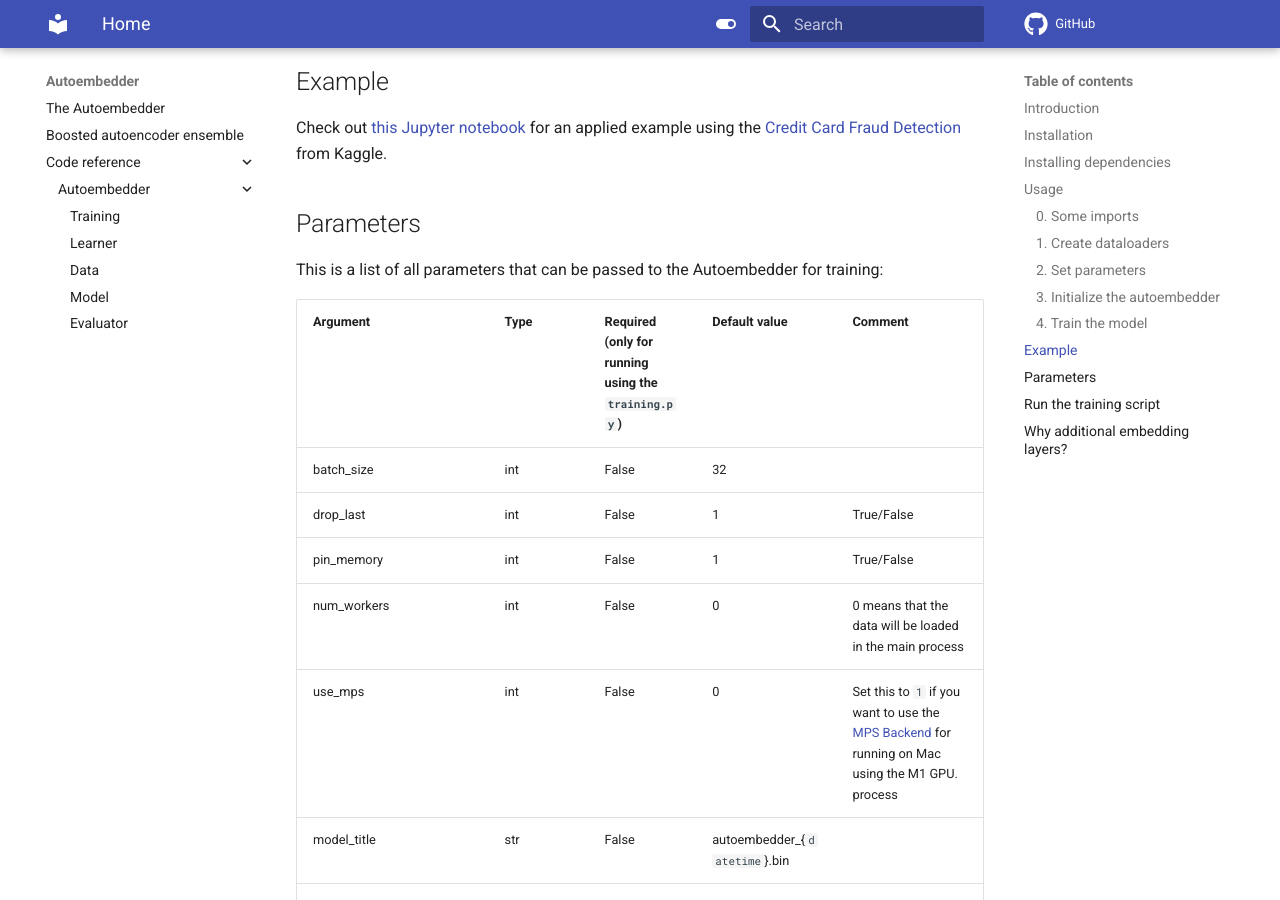
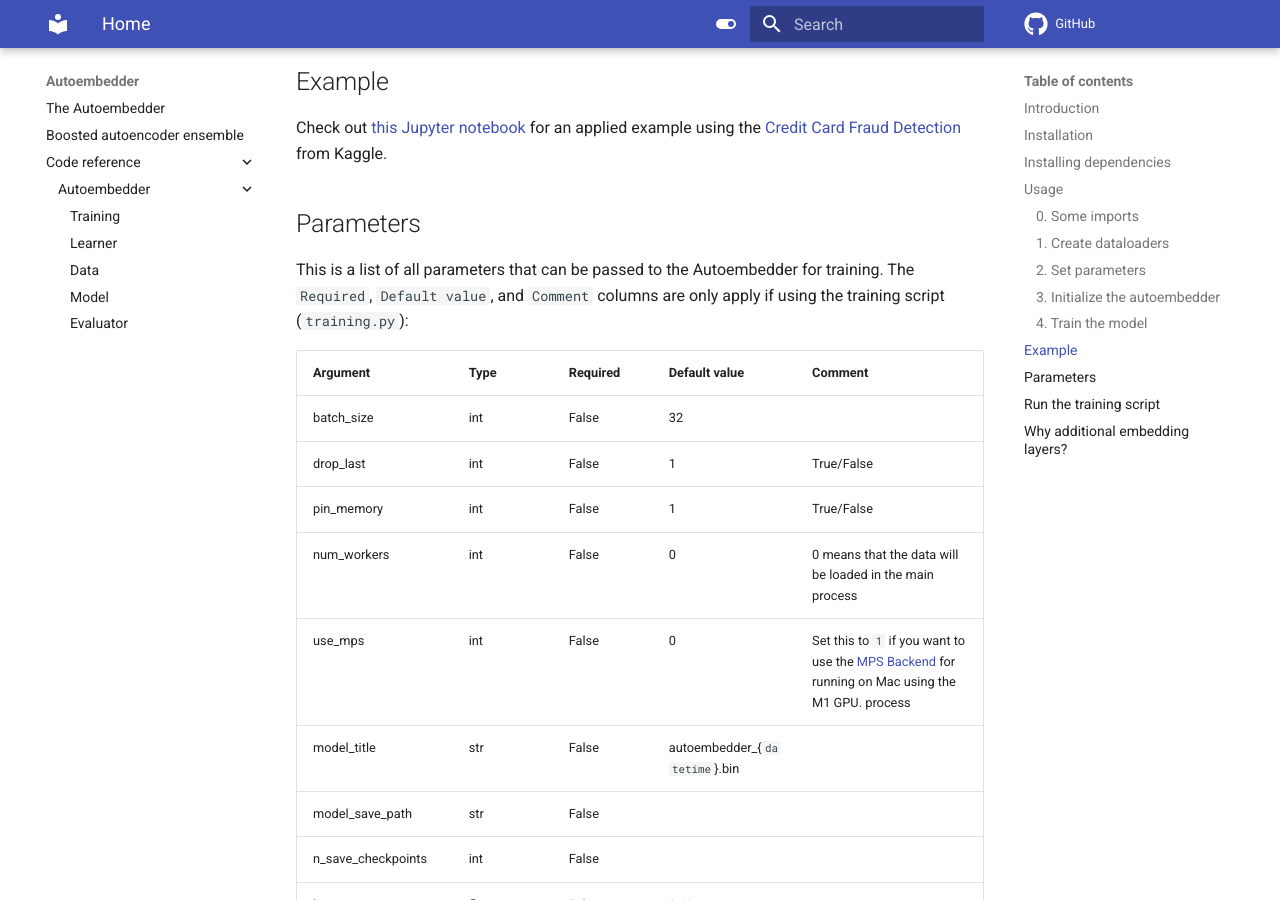
Before and after one commit to chrislemke/autoembedder, an MkDocs documentation site: the page built from docs/README.md, in a window 1280 px wide and 900 px high, scrolled down 2362 px. Built offline with MkDocs 1.6.1 and Material for MkDocs 9.7.7, drawn with Linux system fonts in a browser that asks for light colours; comment, search, counter and statistics services are not loaded; some of the changed text lies outside the part shown.

```diff
--- a/docs/README.md
+++ b/docs/README.md
@@ -72,36 +72,36 @@
 Check out [this Jupyter notebook](https://github.com/chrislemke/autoembedder/blob/main/example.ipynb) for an applied example using the [Credit Card Fraud Detection](https://www.kaggle.com/datasets/mlg-ulb/creditcardfraud) from Kaggle.
 
 ## Parameters
-This is a list of all parameters that can be passed to the Autoembedder for training:
+This is a list of all parameters that can be passed to the Autoembedder for training. The `Required`, `Default value`, and `Comment` columns are only apply if using the training script (`training.py`):
 
-| Argument                           | Type  | Required (only for running using the `training.py`) | Default value               | Comment                                                                                                                                                                                  |
-| ---------------------------------- | ----- | --------------------------------------------------- | --------------------------- | ---------------------------------------------------------------------------------------------------------------------------------------------------------------------------------------- |
-| batch_size                         | int   | False                                               | 32                          |                                                                                                                                                                                          |
-| drop_last                          | int   | False                                               | 1                           | True/False                                                                                                                                                                               |
-| pin_memory                         | int   | False                                               | 1                           | True/False                                                                                                                                                                               |
-| num_workers                        | int   | False                                               | 0                           | 0 means that the data will be loaded in the main process                                                                                                                                 |
-| use_mps                            | int   | False                                               | 0                           | Set this to `1` if you want to use the [MPS Backend](https://pytorch.org/docs/master/notes/mps.html) for running on Mac using the M1 GPU. process                                        |
-| model_title                        | str   | False                                               | autoembedder_{`datetime`}.bin |                                                                                                                                                                                          |
-| model_save_path                    | str   | False                                               |                             |                                                                                                                                                                                          |
-| n_save_checkpoints                 | int   | False                                               |                             |                                                                                                                                                                                          |
-| lr                                 | float | False                                               | 0.001                       |                                                                                                                                                                                          |
-| amsgrad                            | int   | False                                               | 0                           | True/False                                                                                                                                                                               |
-| epochs                             | int   | True                                                |                             |
-| dropout_rate                       | float | False                                               | 0                           | Dropout rate for the dropout layers in the encoder and decoder.                                                                                                                          |
-| layer_bias                         | int   | False                                               | 1                           | True/False                                                                                                                                                                               |  |
-| weight_decay                       | float | False                                               | 0                           |                                                                                                                                                                                          |
-| l1_lambda                          | float | False                                               | 0                           |                                                                                                                                                                                          |
-| xavier_init                        | int   | False                                               | 0                           | True/False
-| activation                        | str   | False                                               | tanh                           | Activation function; either `tanh`, `relu`, `leaky_relu` or `elu`                                                                                                                                                                               |
-| tensorboard_log_path               | str   | False                                               |                             |                                                                                                                                                                                          |
-| trim_eval_errors                   | int   | False                                               | 0                           | Removes the max and min loss when calculating the `mean loss diff` and `median loss diff`. This can be useful if some rows create very high losses.                                      |
-| verbose                            | int   | False                                               | 0                           | Set this to `1` if you want to see the model summary and the validation and evaluation results. set this to `2` if you want to see the training progress bar. `0` means no output.       |
-| target                             | str   | False                                               |                             | The target column. If not set no evaluation will be performed.                                                                                                                           |
-| train_input_path                   | str   | True                                                |                             |                                                                                                                                                                                          |
-| test_input_path                    | str   | True                                                |                             |
-| eval_input_path                    | False | True                                                |                             | Path to the evaluation data. If no path is provided no evaluation will be performed.                                                                                                     |                                                                                                                           |
-| hidden_layer_representation        | str   | True                                                |                             | Contains a string representation of a list of list of integers which represents the hidden layer structure. E.g.: `"[[64, 32], [32, 16], [16, 8]]"` activation                           |
-| cat_columns                        | str   | False                                               | "[]"                        | Contains a string representation of a list of list of categorical columns (strings). The columns which use the same encoder should be together in a list. E.g.: `"[['a', 'b'], ['c']]"`. |
+| Argument             | Type  | Required | Default value                 | Comment                                                                                                                                                                                  |
+| -------------------- | ----- | -------- | ----------------------------- | ---------------------------------------------------------------------------------------------------------------------------------------------------------------------------------------- |
+| batch_size           | int   | False    | 32                            |                                                                                                                                                                                          |
+| drop_last            | int   | False    | 1                             | True/False                                                                                                                                                                               |
+| pin_memory           | int   | False    | 1                             | True/False                                                                                                                                                                               |
+| num_workers          | int   | False    | 0                             | 0 means that the data will be loaded in the main process                                                                                                                                 |
+| use_mps              | int   | False    | 0                             | Set this to `1` if you want to use the [MPS Backend](https://pytorch.org/docs/master/notes/mps.html) for running on Mac using the M1 GPU. process                                        |
+| model_title          | str   | False    | autoembedder_{`datetime`}.bin |                                                                                                                                                                                          |
+| model_save_path      | str   | False    |                               |                                                                                                                                                                                          |
+| n_save_checkpoints   | int   | False    |                               |                                                                                                                                                                                          |
+| lr                   | float | False    | 0.001                         |                                                                                                                                                                                          |
+| amsgrad              | int   | False    | 0                             | True/False                                                                                                                                                                               |
+| epochs               | int   | True     |                               |
+| dropout_rate         | float | False    | 0                             | Dropout rate for the dropout layers in the encoder and decoder.                                                                                                                          |
+| layer_bias           | int   | False    | 1                             | True/False                                                                                                                                                                               |  |
+| weight_decay         | float | False    | 0                             |                                                                                                                                                                                          |
+| l1_lambda            | float | False    | 0                             |                                                                                                                                                                                          |
+| xavier_init          | int   | False    | 0                             | True/False                                                                                                                                                                               |
+| activation           | str   | False    | tanh                          | Activation function; either `tanh`, `relu`, `leaky_relu` or `elu`                                                                                                                        |
+| tensorboard_log_path | str   | False    |                               |                                                                                                                                                                                          |
+| trim_eval_errors     | int   | False    | 0                             | Removes the max and min loss when calculating the `mean loss diff` and `median loss diff`. This can be useful if some rows create very high losses.                                      |
+| verbose              | int   | False    | 0                             | Set this to `1` if you want to see the model summary and the validation and evaluation results. set this to `2` if you want to see the training progress bar. `0` means no output.       |
+| target               | str   | False    |                               | The target column. If not set no evaluation will be performed.                                                                                                                           |
+| train_input_path     | str   | True     |                               |                                                                                                                                                                                          |
+| test_input_path      | str   | True     |                               |
+| eval_input_path      | str   | False    |                               | Path to the evaluation data. If no path is provided no evaluation will be performed.                                                                                                     |  |
+| hidden_layers        | str   | True     |                               | Contains a string representation of a list of list of integers which represents the hidden layer structure. E.g.: `"[[64, 32], [32, 16], [16, 8]]"` activation                           |
+| cat_columns          | str   | False    | "[]"                          | Contains a string representation of a list of list of categorical columns (strings). The columns which use the same encoder should be together in a list. E.g.: `"[['a', 'b'], ['c']]"`. |
 
 
 ## Run the training script
--- a/pyproject.toml
+++ b/pyproject.toml
@@ -1,6 +1,6 @@
 [tool.poetry]
 name = "Autoembedder"
-version = "0.1.12"
+version = "0.1.13"
 description = "PyTorch autoencoder with additional embeddings layer for categorical data."
 authors = ["Christopher Lemke <chris@syhbl.mozmail.com>"]
 license = "MIT"
```
Also changed, not shown: other parts of docs/README.md (+1 -1 lines), 2 other files.
